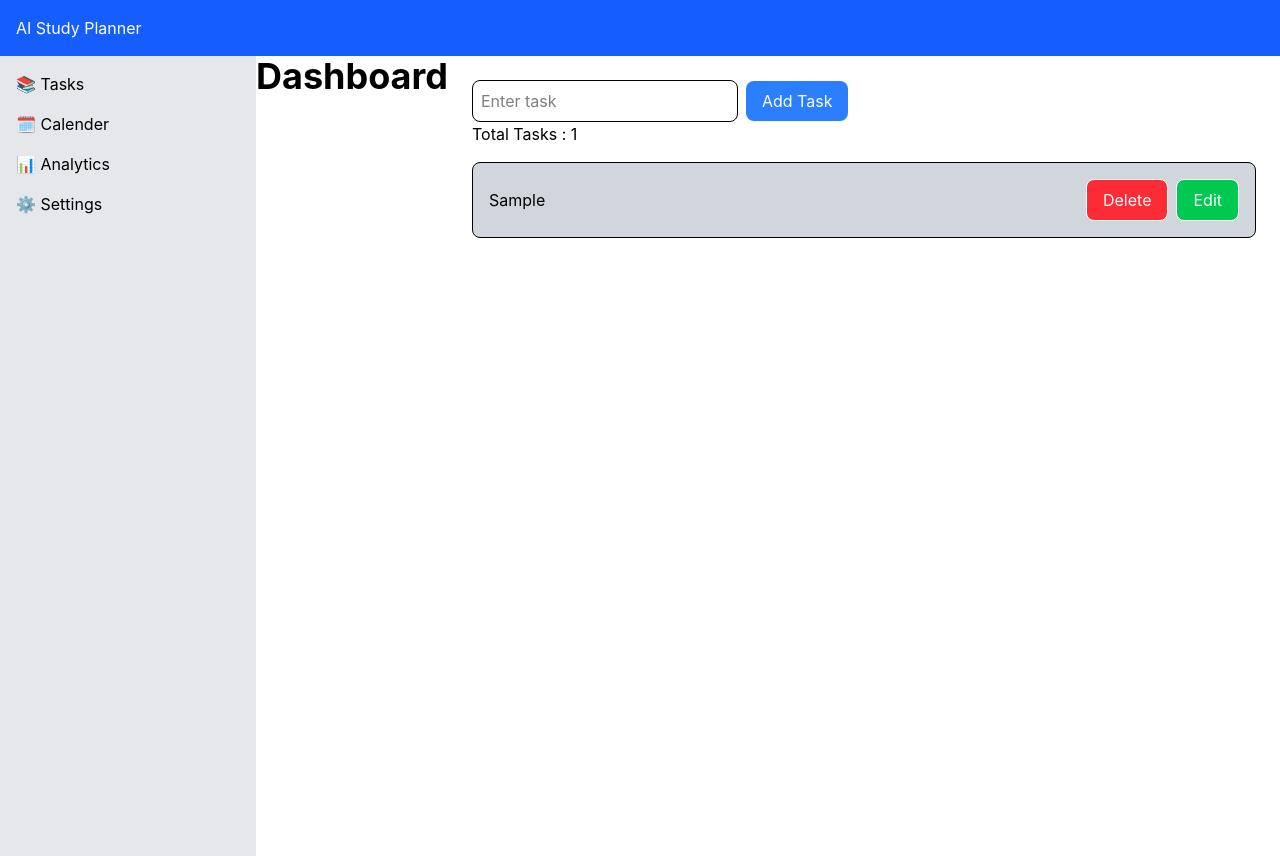
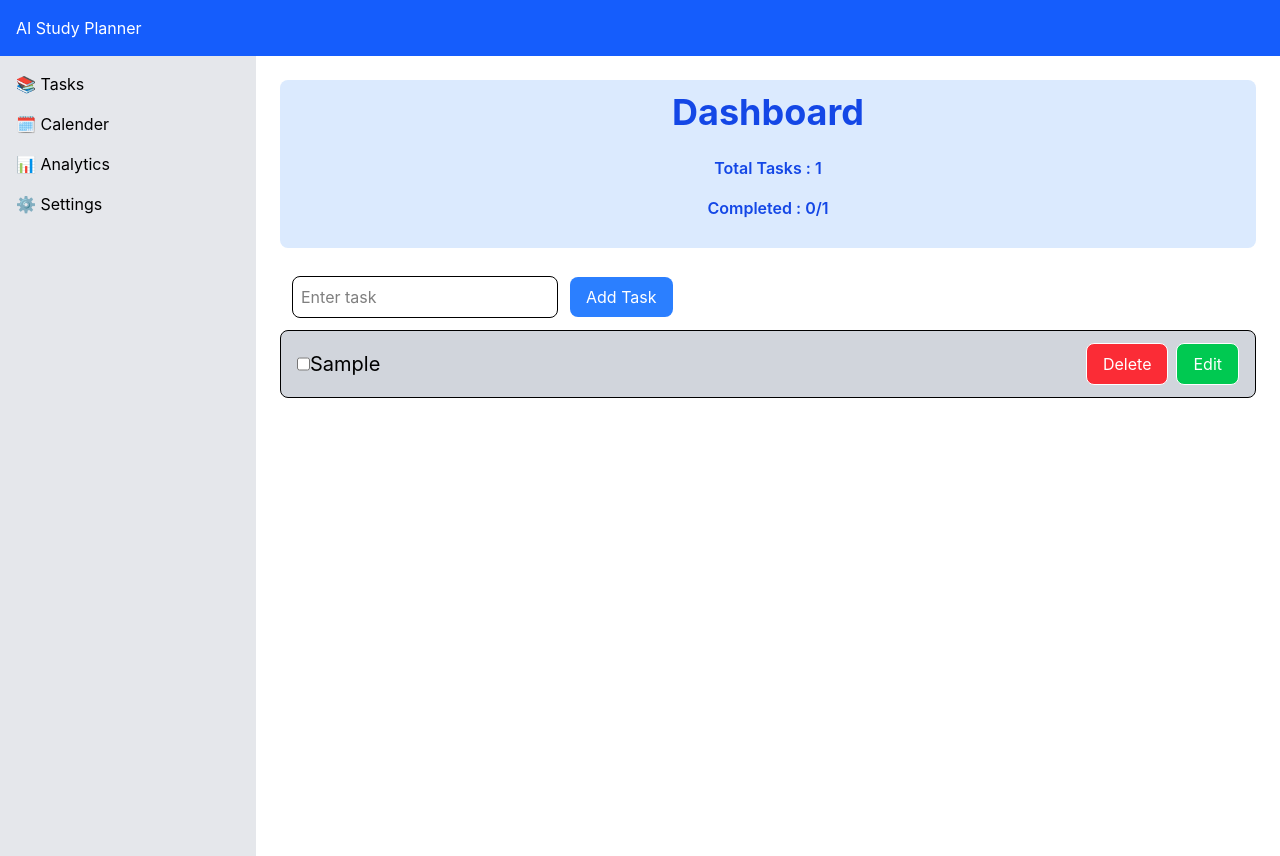
Before and after one commit to ankeshkashyap/ai-study-planner, a React app in the folder frontend/: page / in a window 1280 px wide. Both pictures are taken after typing "Sample" into the empty fields and a click on the button "Add Task". Built offline with nearby package versions, Linux system fonts and the light colour scheme; the HTML template or start-up script is replaced by a standard one.

Commit message:
Added task completion and dashboard stats

```diff
--- a/frontend/src/App.jsx
+++ b/frontend/src/App.jsx
@@ -14,7 +14,13 @@ function App() {
 
     if(task.trim() === "") return
 
-    setTasks([...tasks, task])
+    setTasks([...tasks,
+
+            {
+              title:task,
+              completed : false
+            }
+    ])
 
     setTask("")
   }
@@ -29,10 +35,27 @@ function App() {
     if (!newTask) return
 
     const updatedTasks = [...tasks]
-    updatedTasks [index]=newTask
+    updatedTasks [index]={
+      ...updatedTasks [index],
+      title: newTask
+
+    }
 
     setTasks(updatedTasks)
   }
+
+  function toggleTask(index){
+
+    const updatedTasks = [...tasks]
+    updatedTasks [index]={
+      ...updatedTasks[index],
+      completed: !updatedTasks [index].completed
+    }
+    setTasks(updatedTasks)
+  }
+  const completedTasks = tasks.filter(
+    (task)=> task.completed
+  )
 
   return (
 
@@ -43,25 +66,36 @@ function App() {
       <div className="flex">
         <Sidebar />
 
+       <div className="flex-1 p-6">
+      <div className="bg-blue-100
+       text-blue-700
+       font-semibold
+      py-3 px-4
+      rounded-lg
+      mb-4
+      flex
+      flex-col
+      items-center">
+      <h2 className=" text-4xl font-bold mb-6 ">Dashboard </h2>
+
+      <p className="text-grey-600 mb-4">Total Tasks : {tasks.length}</p>
+      <p className="text-grey-600 mb-4">Completed : {completedTasks.length}/{tasks.length}</p>
 
 
-      <h2 className=" text-4xl font-bold mb-6 ">Dashboard </h2>
-      <div className="flex-1 p-6">
+      </div>
       <TaskInput
       task={task}
       setTask = {setTask}
       addTask={addTask}
       />
 
-      <p className="text-grey-600 mb-4">Total Tasks : {tasks.length}</p>
-
-
       <TaskList
         tasks={tasks}
         updateTask={updateTask}
-        deleteTask={deleteTask} />
+        deleteTask={deleteTask}
+        toggleTask={toggleTask} />
         </div>
-        </div>
+       </div>
      </div>
   )
 }
--- a/frontend/src/components/TaskInput.jsx
+++ b/frontend/src/components/TaskInput.jsx
@@ -6,7 +6,7 @@ function TaskInput ({
     return(
         <>
         <input
-            className="bordeer p-2 rounded-lg mr-2 border to-black "
+            className="bordeer p-2 rounded-lg m-3 border to-black "
             placeholder="Enter task"
             value={task}
             onChange={(e) => setTask(e.target.value)}
--- a/frontend/src/components/TaskList.jsx
+++ b/frontend/src/components/TaskList.jsx
@@ -1,4 +1,4 @@
-function TaskList ({tasks , deleteTask, updateTask}){
+function TaskList ({tasks , deleteTask, updateTask, toggleTask}){
     return (
         <ul style={{listStylePosition:"inside"}}>
             {tasks.map((task, index)=>(
@@ -7,15 +7,22 @@ function TaskList ({tasks , deleteTask, updateTask}){
                  <div className="
                  bg-gray-300
                 border
-                 p-4
+                 py-3 px-4
                  rounded-lg
                  mb-4
                  flex
                  justify-between
                  items-center
+                 hover:shadow-md
+                 transitionn
                  ">
-                  <span>
-                        {task}
+
+                  <span className="flex gap-2, text-xl ">
+                        <input type="checkbox"
+                        checked= {task.completed}
+                        onChange={()=>toggleTask(index)} />
+                        <span className={task.completed ? "line-through text-green-700":""}>{task.title}</span>
+
                   </span>
 
 
@@ -28,6 +35,7 @@ function TaskList ({tasks , deleteTask, updateTask}){
                 <button onClick={()=>updateTask(index)}className="bg-green-500 text-white px-4 py-2 border rounded-lg hover:bg-green-800 ">
                     Edit
                     </button>
+
                 </div>
                 </div>
                 </li>
```
